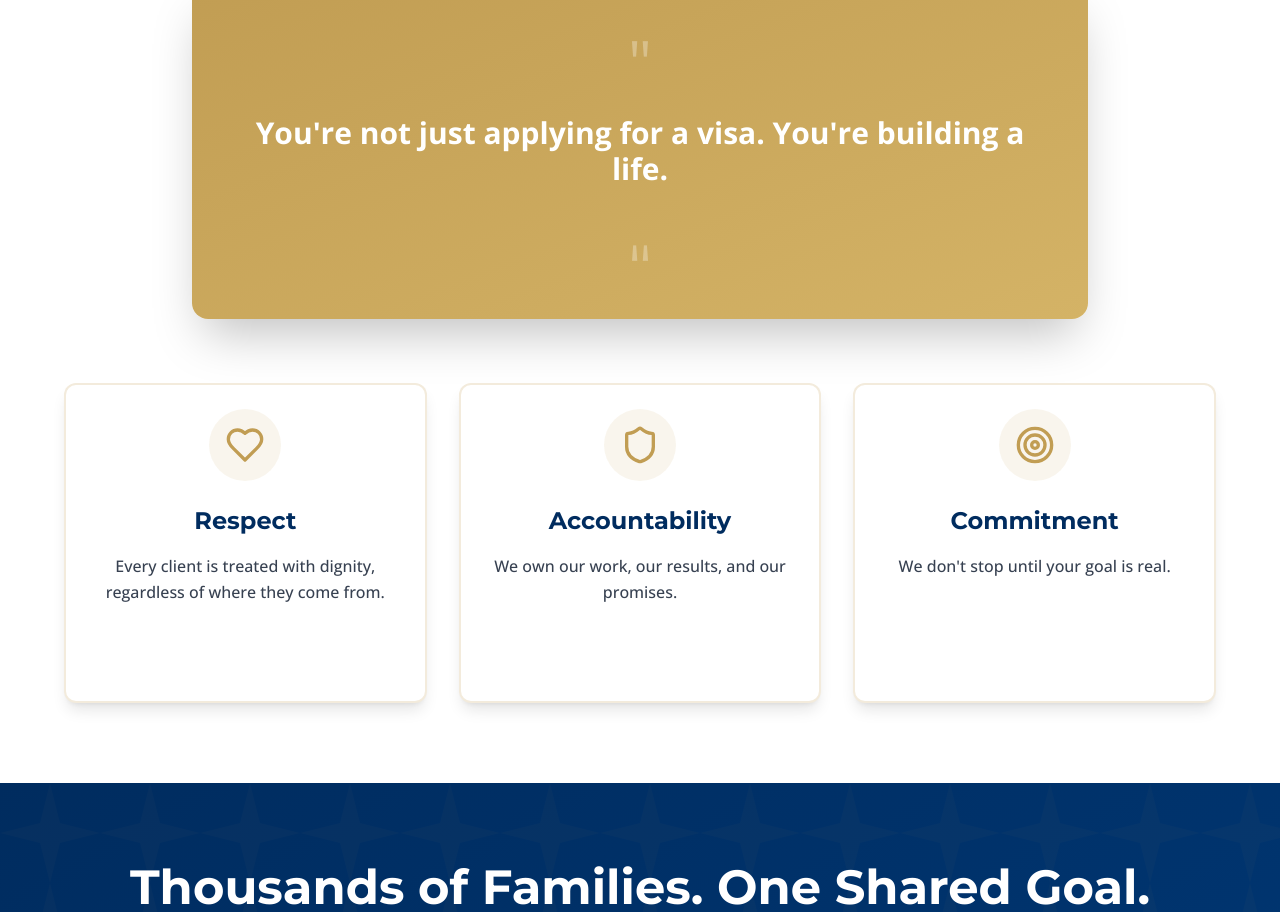
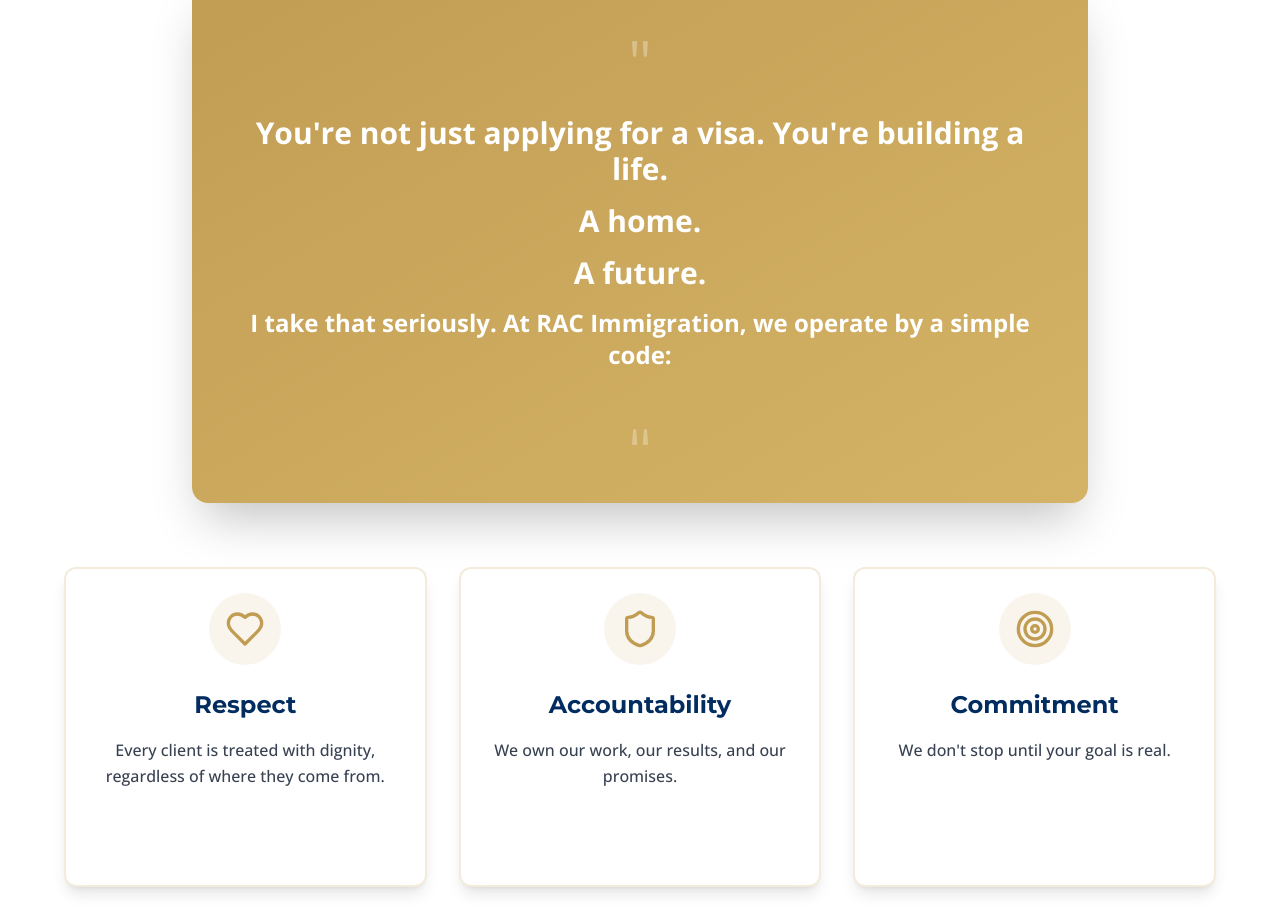
Before and after one commit to OctiAI/RAC_project-bolt, a React (Vite) app: page / in a window 1280 px wide. Shown: the part 3329-4241 px from the top of the page. Built offline with nearby package versions, Linux system fonts and the light colour scheme.

Commit message:
Extend quote in WhyItMatters section

```diff
--- a/src/components/WhyItMatters.tsx
+++ b/src/components/WhyItMatters.tsx
@@ -62,8 +62,13 @@ const WhyItMatters: React.FC<WhyItMattersProps> = ({ currentLanguage }) => {
         >
           <div className="bg-gradient-to-br from-gold-primary to-gold-secondary rounded-2xl p-12 shadow-2xl max-w-4xl mx-auto">
             <div className="text-6xl text-white/30 mb-6">"</div>
-            <blockquote className="text-2xl sm:text-3xl font-bold text-white leading-tight">
-              {t.whyItMatters.quote}
+            <blockquote className="text-2xl sm:text-3xl font-bold text-white leading-tight space-y-4">
+              <div>{t.whyItMatters.quote}</div>
+              <div>A home.</div>
+              <div>A future.</div>
+              <div className="text-xl sm:text-2xl mt-6">
+                I take that seriously. At RAC Immigration, we operate by a simple code:
+              </div>
             </blockquote>
             <div className="text-6xl text-white/30 mt-6 rotate-180">"</div>
           </div>
```
